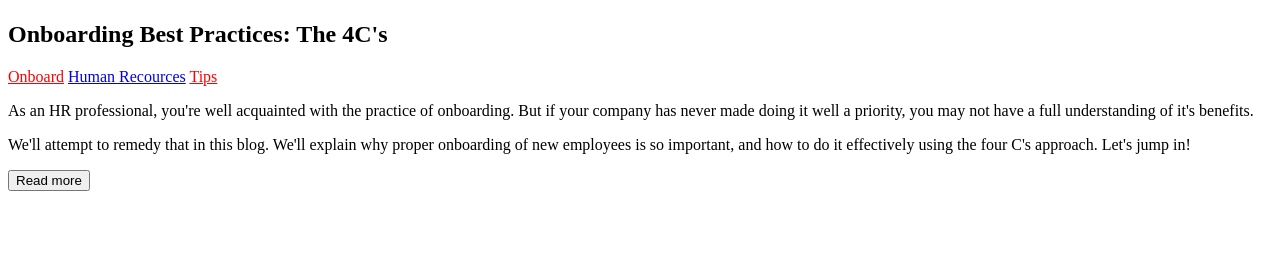
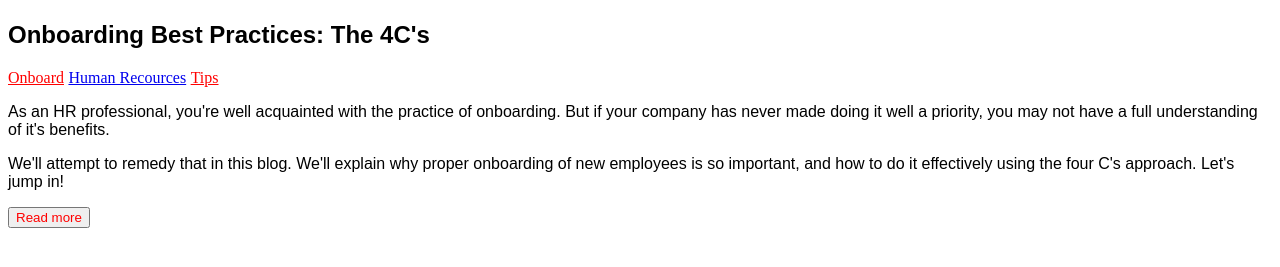
Before and after one commit to AAmanzi/uidev-lesson1, a plain HTML site: page index.html in a window 1280 px wide. Shown: the part 311-578 px from the top of the page. Drawn offline with Linux system fonts and the light colour scheme.

Commit message:
Editing fonts

```diff
--- a/index.html
+++ b/index.html
@@ -7,14 +7,24 @@
     <title>Document</title>
 
     <style>
-    Img{
+    img{
         width:300px;
         height: 300px;
     }
     .crvena{
         color:red;
     }
+    button{
+        color: red;
+    }
+    body{
+        font-family:"Arial";
+    }
+    a{
+        font-family:"Arial-black";
+    }
     </style>
+
 </head>
 <body>
     <section>
```
